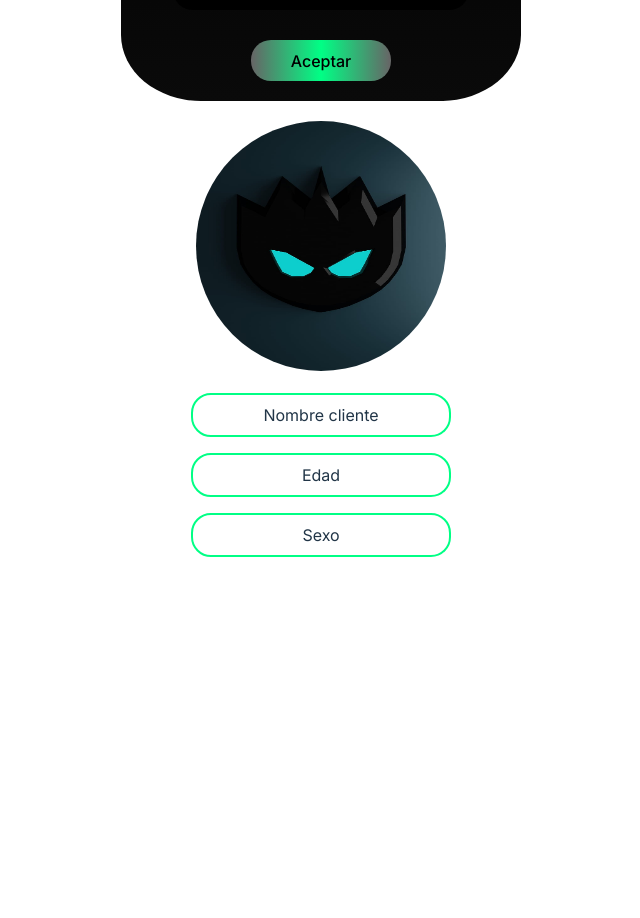
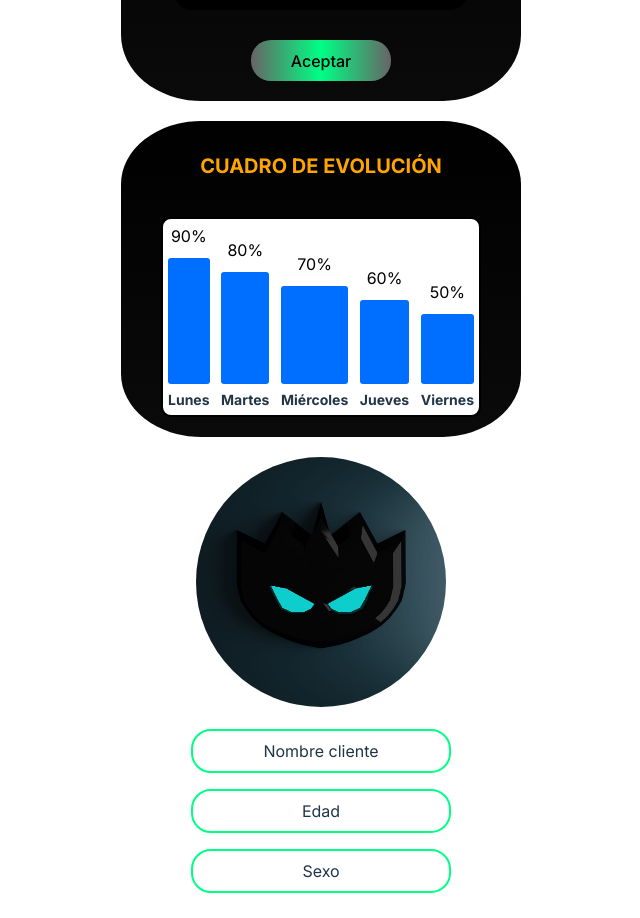
Before and after one commit to Ferchox/componentes, a React (Vite) app: page / in a window 1280 px wide. Shown: the part 1840-2758 px from the top of the page, without its empty margins (319-959 px from the left). Before the commit the page ends 2437 px from the top, so only its background shows below. Built offline with nearby package versions, Linux system fonts and the light colour scheme.

Commit message:
componente12

```diff
--- a/src/App.jsx
+++ b/src/App.jsx
@@ -3,6 +3,7 @@ import Componente3 from "./components/Componente3.jsx";
 import Componente5 from "./components/Componente5.jsx";
 import Componente6 from "./components/Componente6.jsx";
 import Componente9 from "./components/Componente9.jsx";
+import Componente12 from "./components/Componente12.jsx";
 import InformacionPerfil from "./components/perfilCliente/InformacionPerfil.jsx";
 
 function App() {
@@ -13,6 +14,7 @@ function App() {
       <Componente5 />
       <Componente6 />
       <Componente9 />
+      <Componente12 />
       <InformacionPerfil />
     </>
   );
--- /dev/null
+++ b/src/components/Componente12.css
@@ -0,0 +1,50 @@
+.container {
+  display: flex;
+  flex-direction: column;
+  align-items: center;
+}
+
+.title {
+  color: orange;
+  margin-bottom: 20px;
+}
+
+.progress-container {
+  background-color: white;
+  border: 2px solid black;
+  border-radius: 10px;
+  padding: 5px;
+  display: flex;
+  justify-content: space-between;
+  align-items: flex-end;
+  max-width: 430px;
+  width: 85%;
+}
+
+.day-percentage {
+  display: flex;
+  flex-direction: column;
+  align-items: center;
+}
+
+.day {
+  font-weight: bold;
+  font-size: 14px;
+  margin-top: 5px;
+  order: 1;
+}
+
+.percentage {
+  color: black;
+  font-size: 16px;
+  margin-bottom: 5px;
+  order: -1;
+}
+
+.bar {
+  width: 100%;
+  height: calc(var(--percentage) * 140px);
+  background-color: rgb(0, 110, 255);
+  border-radius: 3px;
+  margin-top: 5px;
+}
--- /dev/null
+++ b/src/components/Componente12.jsx
@@ -0,0 +1,39 @@
+import React from "react";
+import "./Componente12.css";
+
+function Componente12() {
+  return (
+    <div className="container">
+      <h1 className="title">CUADRO DE EVOLUCIÓN</h1>
+      <div className="progress-container">
+        <div className="day-percentage">
+          <div className="day">Lunes</div>
+          <div className="bar" style={{ '--percentage': '0.9' }}></div>
+          <div className="percentage">90%</div>
+        </div>
+        <div className="day-percentage">
+          <div className="day">Martes</div>
+          <div className="bar" style={{ '--percentage': '0.8' }}></div>
+          <div className="percentage">80%</div>
+        </div>
+        <div className="day-percentage">
+          <div className="day">Miércoles</div>
+          <div className="bar" style={{ '--percentage': '0.7' }}></div>
+          <div className="percentage">70%</div>
+        </div>
+        <div className="day-percentage">
+          <div className="day">Jueves</div>
+          <div className="bar" style={{ '--percentage': '0.6' }}></div>
+          <div className="percentage">60%</div>
+        </div>
+        <div className="day-percentage">
+          <div className="day">Viernes</div>
+          <div className="bar" style={{ '--percentage': '0.5' }}></div>
+          <div className="percentage">50%</div>
+        </div>
+      </div>
+    </div>
+  );
+}
+
+export default Componente12;
```
Also changed, not shown: package.json (line endings or trailing spaces).
